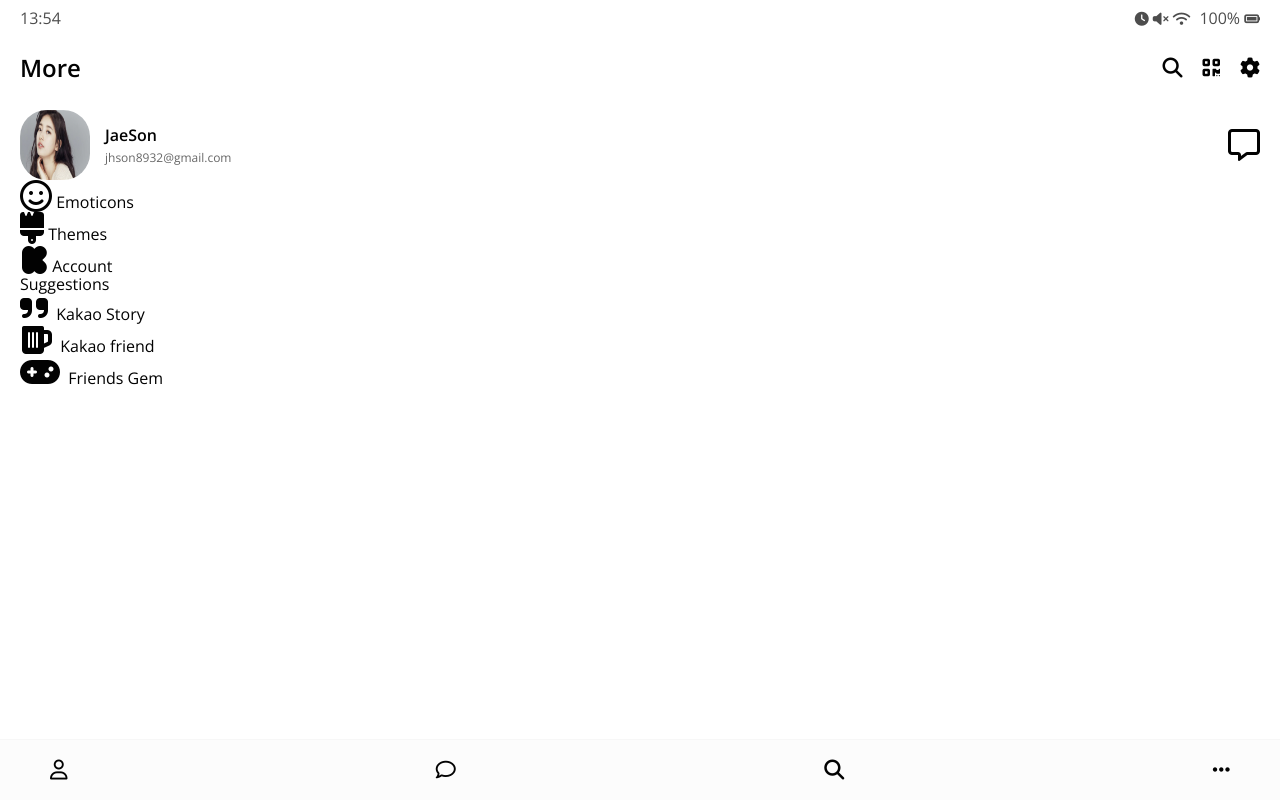
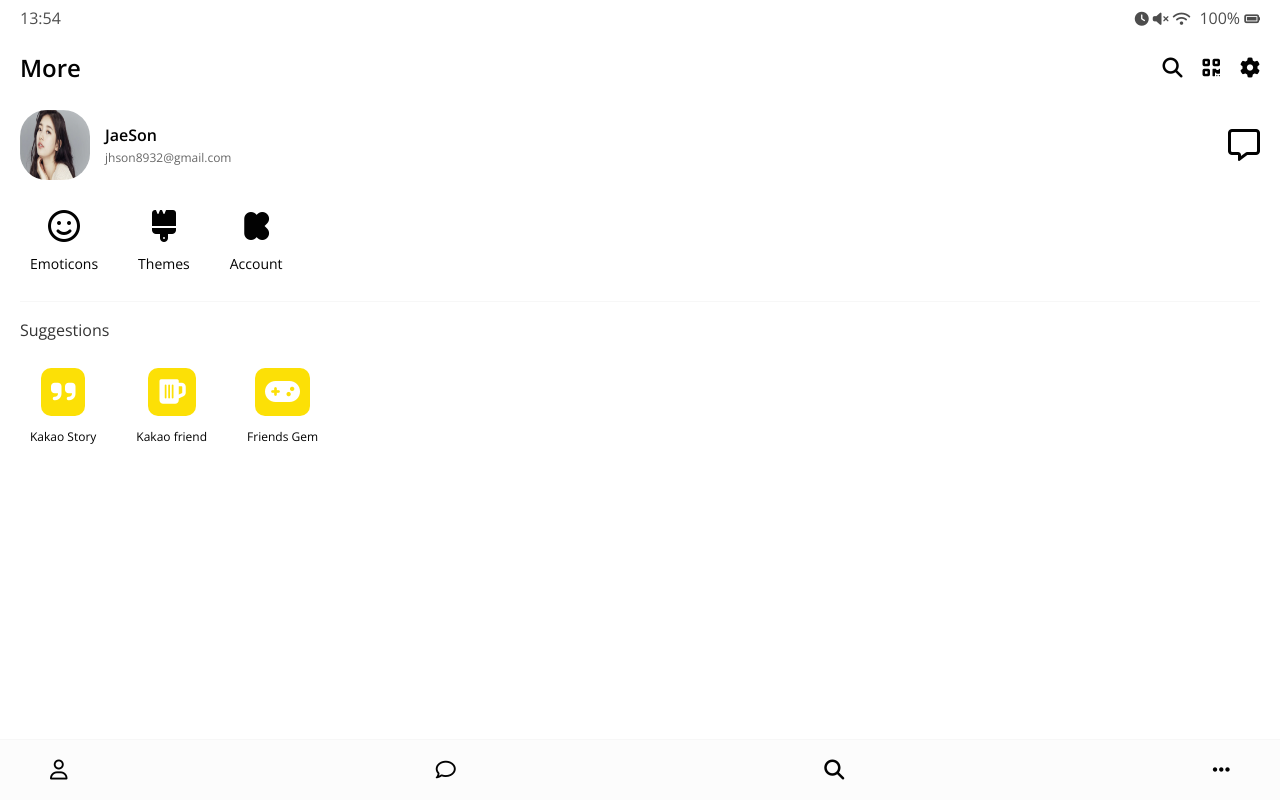
Before and after one commit to sjh0302/kakao-clone-v2.0, a plain HTML site: page more.html in a window 1280 px wide. Drawn offline with nearby package versions, Linux system fonts and the light colour scheme.

Commit message:
create & update
creat - more.css
update - styles.css / more.html

```diff
--- /dev/null
+++ b/CSS/more.css
@@ -0,0 +1,49 @@
+.more .more__btn-list,
+.more .more__suggestions-list {
+  margin: 30px 0px;
+  margin-left: 10px;
+  display: flex;
+  align-items: center;
+}
+
+.more__btn-list .more__btn,
+.more .suggestion {
+  margin-right: 40px;
+  display: flex;
+  flex-direction: column;
+  align-items: center;
+  cursor: pointer;
+}
+
+.more__btn .more__btn-title {
+  font-size: 14px;
+  margin-top: 15px;
+}
+
+.more .more__suggestions {
+  border-top: 1px solid #f7f7f7;
+  padding-top: 20px;
+}
+
+.more .more__title {
+  opacity: 0.8;
+  margin-bottom: 20px;
+}
+
+.suggestion .suggestion__title {
+  font-size: 12px;
+  margin-top: 15px;
+}
+
+.suggestion .suggestion__icon {
+  background-color: #fce006;
+  padding: 10px;
+  border-radius: 10px;
+  display: flex;
+  align-items: center;
+}
+
+.suggestion__icon i {
+  font-size: 28px;
+  color: white;
+}
--- a/CSS/styles.css
+++ b/CSS/styles.css
@@ -6,6 +6,7 @@
 @import "friend.css";
 @import "friends.css";
 @import "find.css";
+@import "more.css";
 
 * {
   box-sizing: border-box;
--- a/more.html
+++ b/more.html
@@ -93,23 +93,20 @@
         <ul class="more__suggestions-list">
           <li class="more__suggestion suggestion">
             <span class="suggestion__icon">
-              <i class="fas fa-quote-right fa-2x"></i>
+              <i class="fas fa-quote-right"></i>
             </span>
-            <img src="" class="suggestion__icon" />
             <span class="suggestion__title">Kakao Story</span>
           </li>
           <li class="more__suggestion suggestion">
             <span class="suggestion__icon">
-              <i class="fas fa-beer fa-2x"></i>
+              <i class="fas fa-beer"></i>
             </span>
-            <img src="" class="suggestion__icon" />
             <span class="suggestion__title">Kakao friend</span>
           </li>
           <li class="more__suggestion suggestion">
             <span class="suggestion__icon">
-              <i class="fas fa-gamepad fa-2x"></i>
+              <i class="fas fa-gamepad"></i>
             </span>
-            <img src="" class="suggestion__icon" />
             <span class="suggestion__title">Friends Gem</span>
           </li>
         </ul>
```
